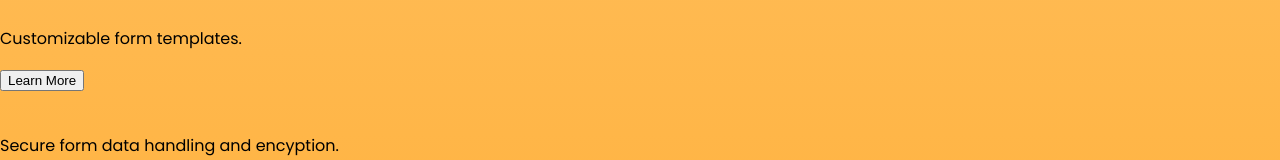
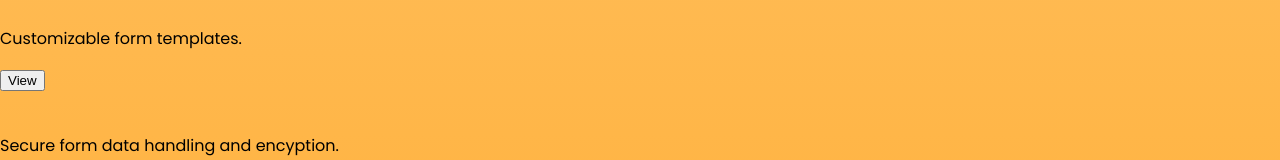
Before and after one commit to FormBee/FormBee, an Angular app in the folder client/FormBee/: page /home in a window 1280 px wide. Shown: the part 2206-2366 px from the top of the page. Built offline with nearby package versions, Linux system fonts and the light colour scheme.

Commit message:
Changed button text in feature component.

```diff
--- a/client/FormBee/src/app/landing-features/landing-features.component.html
+++ b/client/FormBee/src/app/landing-features/landing-features.component.html
@@ -10,7 +10,7 @@
         <div class="feature-2">
             <img >
             <p>Customizable form templates.</p>
-            <button>Learn More</button>
+            <button>View</button>
         </div>
         <div class="feature-3">
             <img >
```
